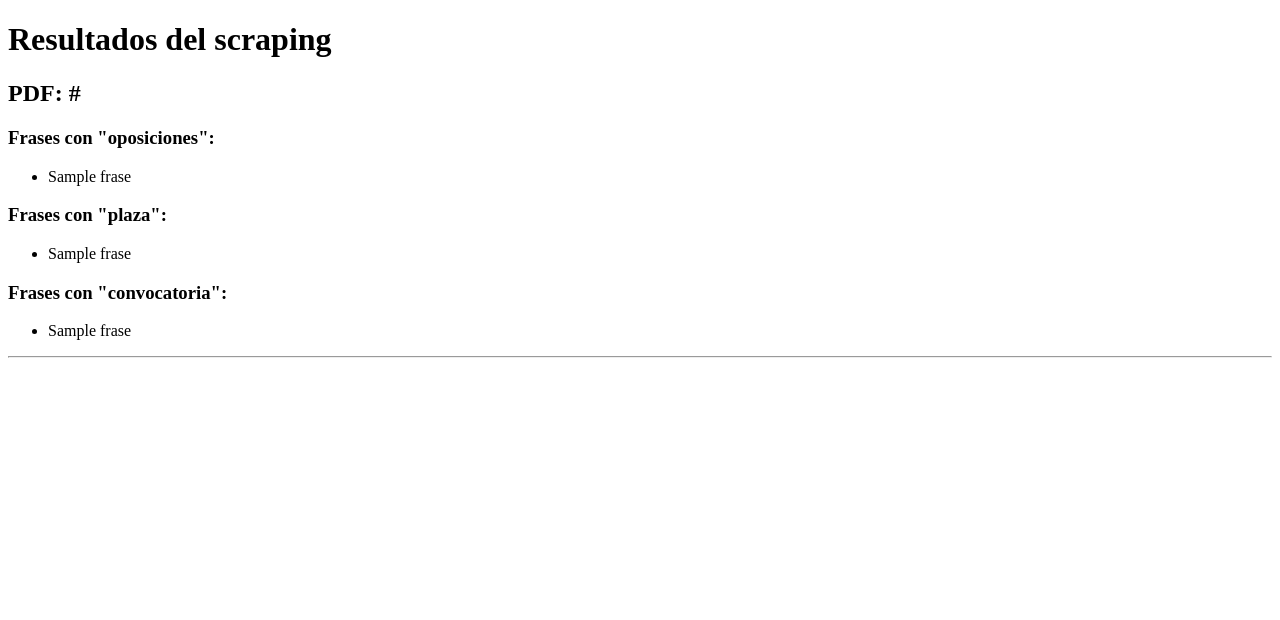
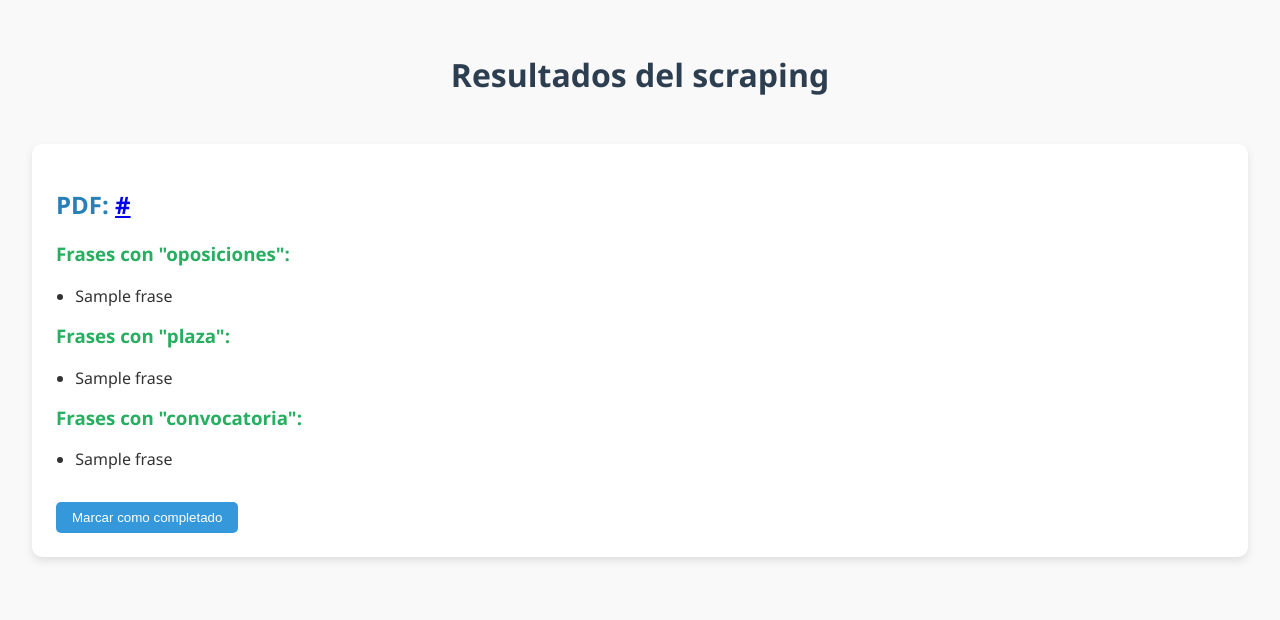
Before and after one commit to ferdi-lab/djangoscraper, a Django app: template scraper/templates/scraper/resultados.html in a window 1280 px wide. Shown: the top 620 px of the page. Run offline with Django 5.2, Linux system fonts and the light colour scheme; the template is opened without the code that fills it: most values are stand-ins (such as "Sample title", 1, 10 or a date in 2020).

Commit message:
actualizar html con estilos

```diff
--- a/scraper/templates/scraper/resultados.html
+++ b/scraper/templates/scraper/resultados.html
@@ -2,32 +2,113 @@
 <html lang="es">
 <head>
     <meta charset="UTF-8">
-    <title>Resultados</title>
+    <title>Resultados del scraping</title>
+    <style>
+        body {
+            font-family: 'Segoe UI', sans-serif;
+            background-color: #f9f9f9;
+            margin: 0;
+            padding: 2rem;
+            color: #333;
+        }
+
+        h1 {
+            text-align: center;
+            color: #2c3e50;
+            margin-bottom: 3rem;
+        }
+
+        .pdf-card {
+            background-color: white;
+            padding: 1.5rem;
+            border-radius: 10px;
+            box-shadow: 0 4px 8px rgba(0,0,0,0.1);
+            margin-bottom: 2rem;
+        }
+
+        .pdf-card h2 {
+            color: #2980b9;
+        }
+
+        h3 {
+            color: #27ae60;
+            margin-top: 1rem;
+        }
+
+        ul {
+            padding-left: 1.2rem;
+        }
+
+        li {
+            margin-bottom: 0.5rem;
+        }
+
+        .completar-btn {
+            margin-top: 1rem;
+            background-color: #3498db;
+            color: white;
+            padding: 0.5rem 1rem;
+            border: none;
+            border-radius: 5px;
+            cursor: pointer;
+            transition: background-color 0.3s ease;
+        }
+
+        .completar-btn:hover {
+            background-color: #2980b9;
+        }
+
+        .completado {
+            background-color: #2ecc71 !important;
+        }
+
+        .mensaje {
+            color: #2ecc71;
+            margin-top: 0.5rem;
+            font-weight: bold;
+            display: none;
+        }
+    </style>
+    <script>
+        function marcarCompletado(boton) {
+            boton.classList.add('completado');
+            boton.textContent = "¡Completado!";
+            const mensaje = boton.nextElementSibling;
+            mensaje.style.display = 'block';
+        }
+    </script>
 </head>
 <body>
     <h1>Resultados del scraping</h1>
 
     {% for resultado in resultados %}
-        <h2>PDF: {{ resultado.url }}</h2>
+    <div class="pdf-card">
+        <h2>PDF: <a href="{{ resultado.url }}" target="_blank">{{ resultado.url }}</a></h2>
+
         <h3>Frases con "oposiciones":</h3>
         <ul>
             {% for frase in resultado.oposiciones %}
                 <li>{{ frase }}</li>
             {% endfor %}
         </ul>
+
         <h3>Frases con "plaza":</h3>
         <ul>
             {% for frase in resultado.plaza %}
                 <li>{{ frase }}</li>
             {% endfor %}
         </ul>
+
         <h3>Frases con "convocatoria":</h3>
         <ul>
             {% for frase in resultado.convocatoria %}
                 <li>{{ frase }}</li>
             {% endfor %}
         </ul>
-        <hr>
+
+        <button class="completar-btn" onclick="marcarCompletado(this)">Marcar como completado</button>
+        <div class="mensaje">¡Este PDF ha sido marcado como completado!</div>
+    </div>
     {% endfor %}
 </body>
 </html>
```
